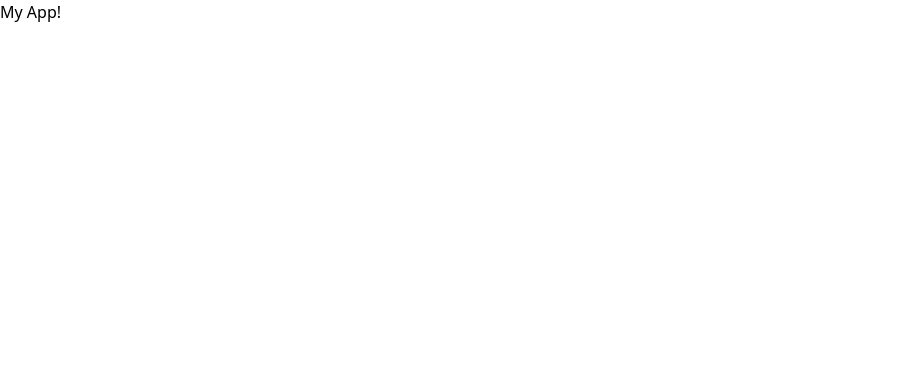
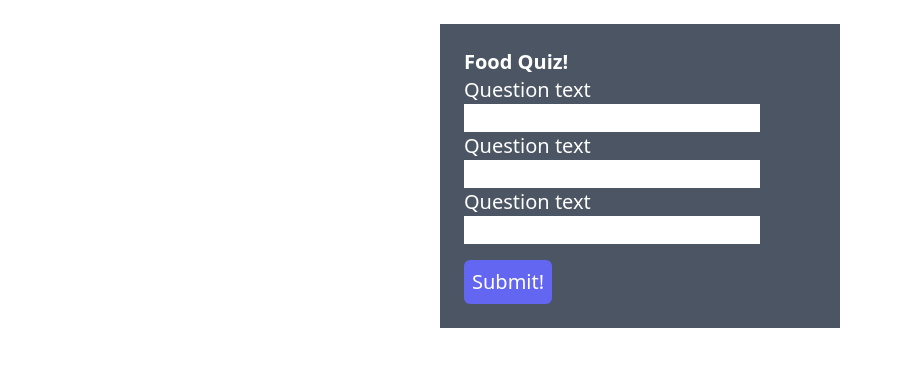
Before and after one commit to thewildandy/basil-food-quiz-demo, a React (Vite) app: page / in a window 1280 px wide. Shown: the top 366 px of the page, without its empty margins (0-902 px from the left). Built offline with nearby package versions, Linux system fonts and the light colour scheme.

Commit message:
Template a basic form

```diff
--- a/index.html
+++ b/index.html
@@ -6,7 +6,7 @@
     <meta name="viewport" content="width=device-width, initial-scale=1.0" />
     <title>Vite + React + TS</title>
   </head>
-  <body>
+  <body class="bg-gray-800">
     <div id="root"></div>
     <script type="module" src="/src/main.tsx"></script>
   </body>
--- a/src/App.tsx
+++ b/src/App.tsx
@@ -2,8 +2,17 @@ import './main.css'
 
 function App() {
   return (
-    <div className="App">
-      My App!
+    <div className="flex mt-6 justify-center">
+      <div className="bg-gray-600 text-white text-xl p-6" style={{width: '400px'}}>
+        <h2 className="font-bold">Food Quiz!</h2>
+        {[1,2,3].map(q =>
+          <div className="">
+            <label className="block">Question text</label>
+            <input type="text" className="block"/>
+          </div>
+        )}
+        <button className="bg-indigo-500 rounded-md p-2 mt-4">Submit!</button>
+      </div>
     </div>
   )
 }
```
